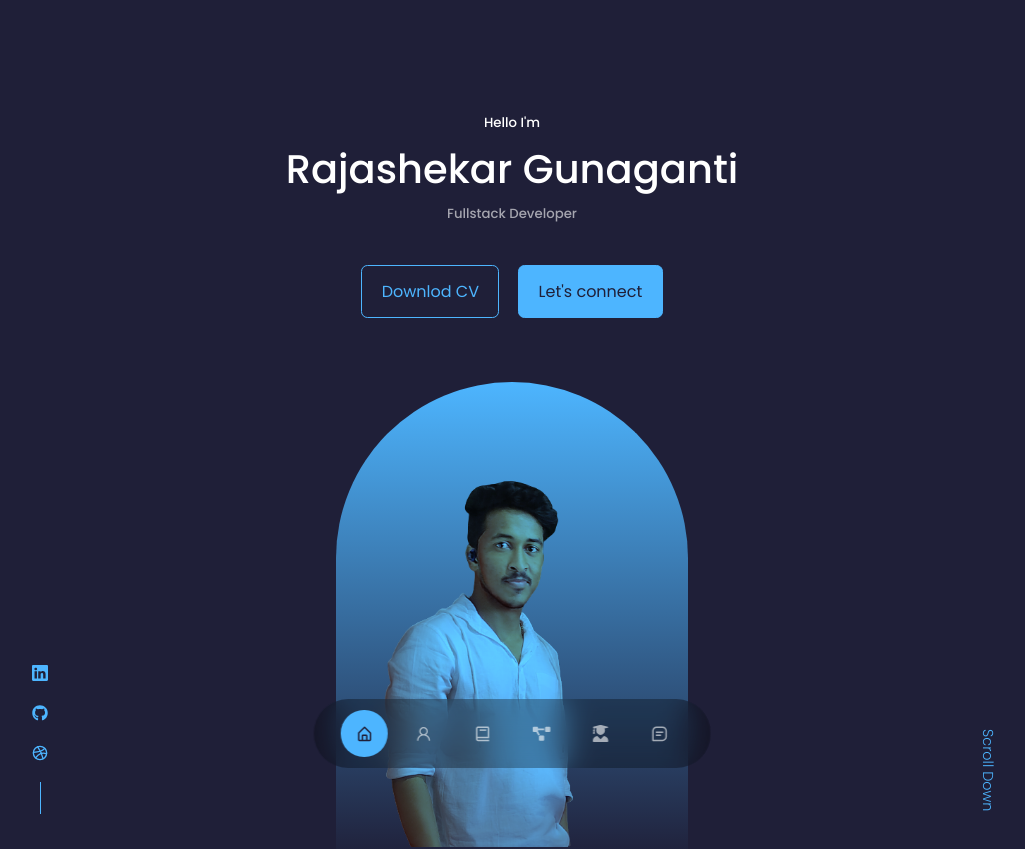
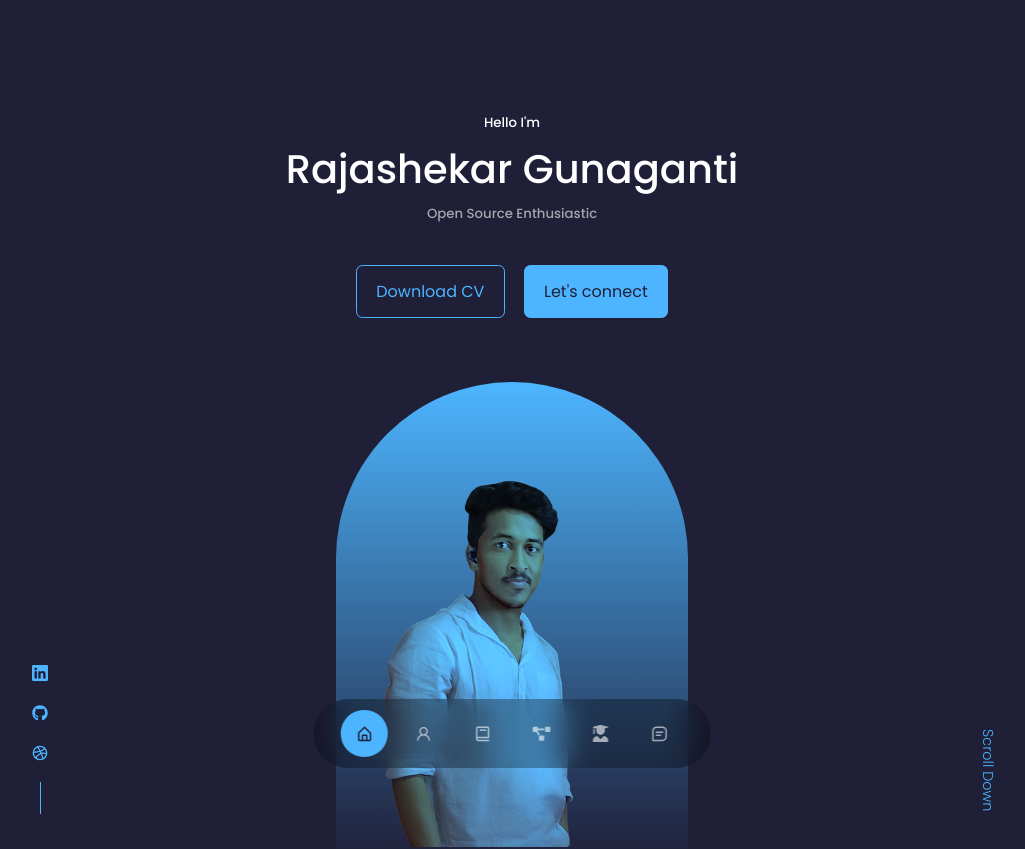
Before and after one commit to RAJASHEKARGUNAGANTI/myportfolio, a React (Create React App) app: page / in a window 1280 px wide. Shown: the top 849 px of the page, without its empty margins (128-1153 px from the left). Built offline with nearby package versions, Linux system fonts and the light colour scheme.

Commit message:
header.jsx is edited

```diff
--- a/package.json
+++ b/package.json
@@ -1,4 +1,5 @@
 {
+  "homepage": "https://RAJASHEKARGUNAGANTI.github.io/myportfolio",
   "name": "myportfolio",
   "version": "0.1.0",
   "private": true,
@@ -15,6 +16,8 @@
   },
   "scripts": {
     "start": "react-scripts start",
+    "predeploy":"npm run build",
+    "deploy": "gh-pages -d build",
     "build": "react-scripts build",
     "test": "react-scripts test",
     "eject": "react-scripts eject"
--- a/src/components/header/CTA.jsx
+++ b/src/components/header/CTA.jsx
@@ -4,7 +4,7 @@ import CV from '../../assets/cv.pdf'
 const CTA = () => {
   return (
     <div className='cta'>
-        <a href={CV} downlode className='btn'>Downlod CV</a>
+        <a href={CV} downlode className='btn'>Download CV</a>
         <a href="#contact" className='btn btn-primary'>Let's connect</a>
     </div>
   )
--- a/src/components/header/Header.jsx
+++ b/src/components/header/Header.jsx
@@ -11,7 +11,7 @@ const Header = () => {
       <div className="container header__container">
         <h5>Hello I'm</h5>
         <h1>Rajashekar Gunaganti</h1>
-        <h5 class ='text-light' >Fullstack Developer</h5>
+        <h5 class ='text-light' >Open Source Enthusiastic</h5>
         <CTA />
         <HeaderSocial />
 
```
